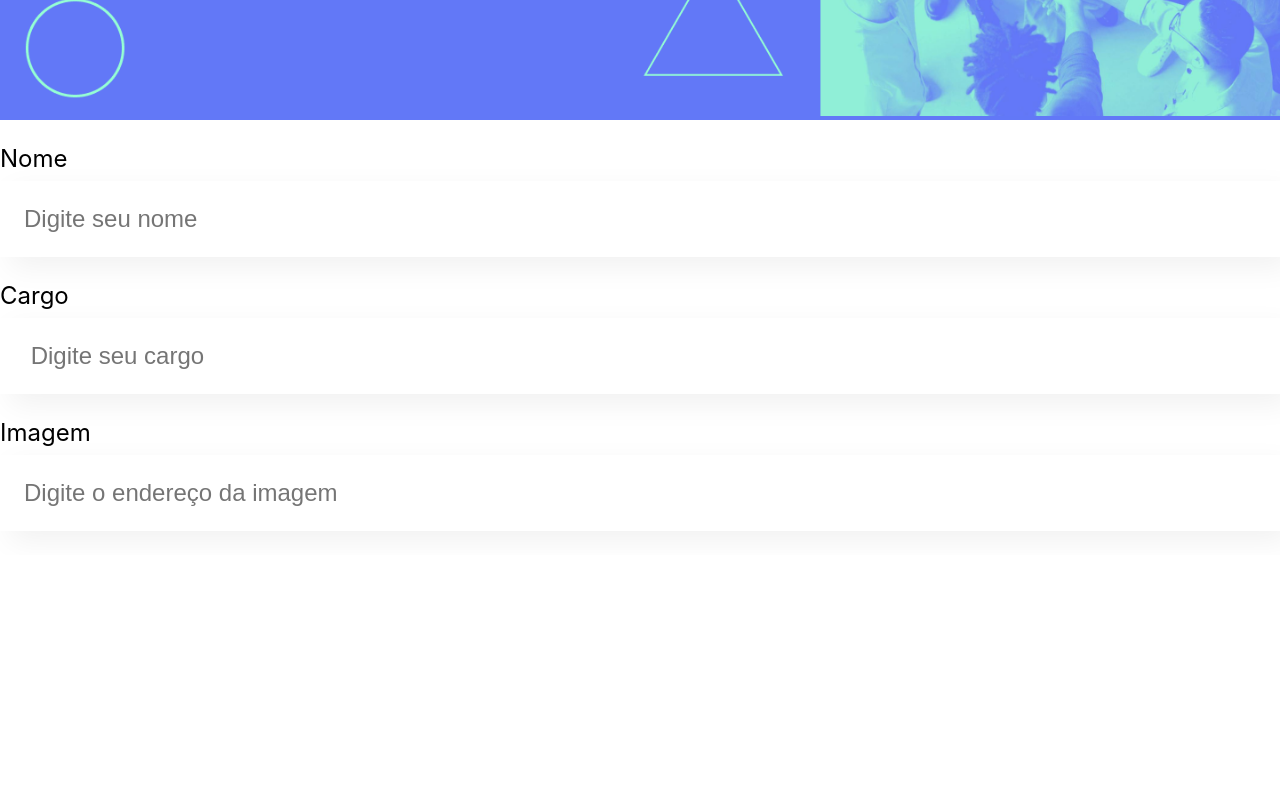
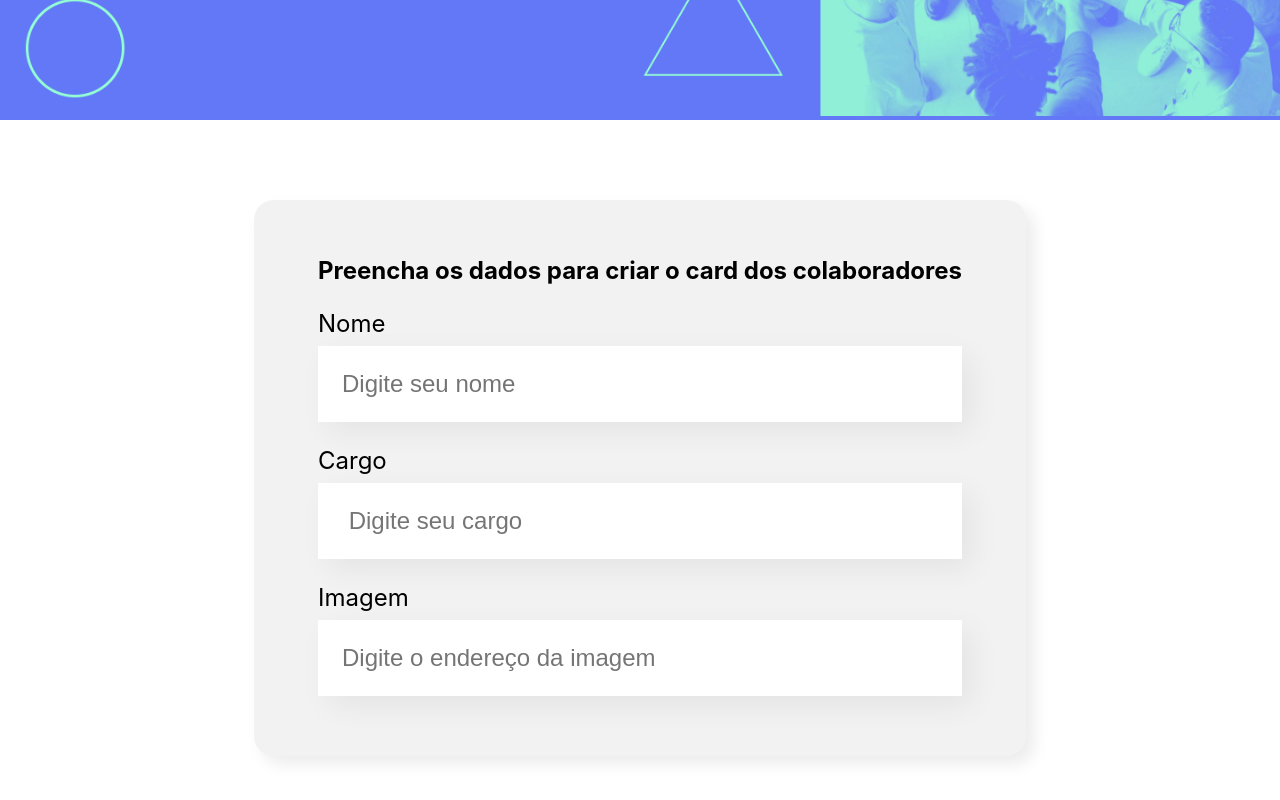
Before and after one commit to debs-veras/Organo, a React (Create React App) app: page / in a window 1280 px wide. Shown: the part 378-1178 px from the top of the page. Before the commit the page ends 933 px from the top, so only its background shows below. Built offline with nearby package versions, Linux system fonts and the light colour scheme.

Commit message:
formulario criado

```diff
--- a/src/App.js
+++ b/src/App.js
@@ -1,13 +1,11 @@
 import Banner from './componentes/Banner';
-import CampoTexto from './componentes/CampoTexto';
+import Formulario from './componentes/Formulario';
 
 function App() {
   return (
     <div className = "App">
       <Banner />
-      <CampoTexto label = "Nome" placeholder = "Digite seu nome" />
-      <CampoTexto label = "Cargo" placeholder = " Digite seu cargo" />
-      <CampoTexto label = "Imagem" placeholder = "Digite o endereço da imagem"/>
+      <Formulario />
     </div>
   );
 }
--- /dev/null
+++ b/src/componentes/Formulario/Formulario.css
@@ -0,0 +1,13 @@
+.formulario{
+  display: flex;
+  justify-content: center;
+  margin: 80px 0;
+}
+
+.formulario form{
+  max-width: 80%;
+  background-color: #f2f2f2;
+  border-radius: 20px;
+  padding: 36px 64px;
+  box-shadow: 8px 8px 16px rgba(0, 0, 0, 0.08);
+}
--- /dev/null
+++ b/src/componentes/Formulario/index.js
@@ -0,0 +1,19 @@
+import './Formulario.css'
+import CampoTexto from '../CampoTexto';
+
+const Formulario = () => {
+  return(
+    <section className = "formulario">
+      <form>
+        <h2>
+          Preencha os dados para criar o card dos colaboradores
+        </h2>
+        <CampoTexto label = "Nome" placeholder = "Digite seu nome" />
+        <CampoTexto label = "Cargo" placeholder = " Digite seu cargo" />
+        <CampoTexto label = "Imagem" placeholder = "Digite o endereço da imagem"/>
+      </form>
+    </section>
+  )
+}
+
+export default Formulario
--- a/src/index.js
+++ b/src/index.js
@@ -4,6 +4,7 @@
 import App from './App';
 
 const root = ReactDOM.createRoot(document.getElementById('root'));
+
 root.render(
   <React.StrictMode>
     <App />
```
